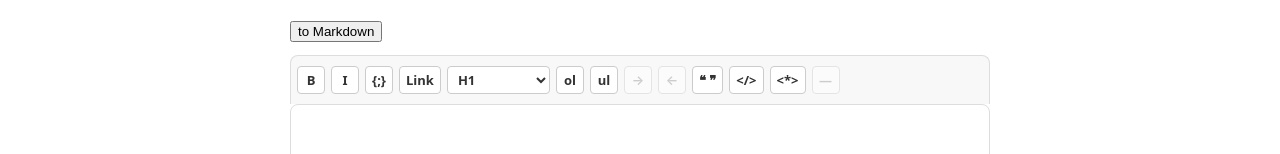
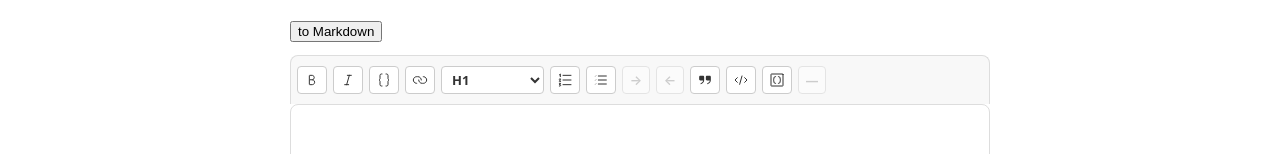
Before and after one commit to mjcampagna/backlight-prosemirror-editor, a website built with Vite: page demo.html in a window 1280 px wide. Shown: the part 138-292 px from the top of the page. Built offline with nearby package versions, Linux system fonts and the light colour scheme.

Commit message:
SVG icons

```diff
--- a/src/markdownToolbarPlugin.js
+++ b/src/markdownToolbarPlugin.js
@@ -75,25 +75,30 @@ export function markdownToolbarPlugin(options = {}) {
       const can = (cmd) => (state) => cmd(state);
 
       if (schema.marks.strong) items.push(makeBtn({
-        label: "B", title: "Bold (Mod-B)",
+        label: "Bold", title: "Bold (Mod-B)",
+        icon: "bold",
         run: run(toggleMark(schema.marks.strong)),
         isActive: (s) => isMarkActive(s, schema.marks.strong),
         isEnabled: can(toggleMark(schema.marks.strong))
       }));
       if (schema.marks.em) items.push(makeBtn({
-        label: "I", title: "Italic (Mod-I)",
+        label: "Italic", title: "Italic (Mod-I)",
+        icon: "italic",
         run: run(toggleMark(schema.marks.em)),
         isActive: (s) => isMarkActive(s, schema.marks.em),
         isEnabled: can(toggleMark(schema.marks.em))
       }));
       if (schema.marks.code) items.push(makeBtn({
-        label: "{;}", title: "Inline code (Mod-`)",
+        icon: "inline_code",
+        label: "Inline code",
+        title: "Inline code (Mod-`)",
         run: run(toggleMark(schema.marks.code)),
         isActive: (s) => isMarkActive(s, schema.marks.code),
         isEnabled: can(toggleMark(schema.marks.code))
       }));
       if (schema.marks.link) items.push(makeBtn({
         label: "Link", title: "Link (Mod-K)",
+        icon: "link",
         run: (view) => createLinkCommand()(view.state, view.dispatch, view),
         isActive: (s) => hasLink(s),
         isEnabled: () => true
@@ -140,7 +145,9 @@ export function markdownToolbarPlugin(options = {}) {
       if (schema.nodes.list_item) {
         const { bullet_list, ordered_list, list_item } = schema.nodes;
         if (ordered_list) items.push(makeBtn({
-          label: "ol", title: "Numbered list (Shift-Ctrl-7)",
+          icon: "ol",
+          label: "ol",
+          title: "Numbered list (Shift-Ctrl-7)",
           run: run(applyListUnified(ordered_list, list_item)),
           isActive: (s) => {
             // Don't activate if HR is in selection
@@ -154,7 +161,9 @@ export function markdownToolbarPlugin(options = {}) {
           isEnabled: () => true
         }));
         if (bullet_list) items.push(makeBtn({
-          label: "ul", title: "Bulleted list (Shift-Ctrl-8)",
+          icon: "ul",
+          label: "ul",
+          title: "Bulleted list (Shift-Ctrl-8)",
           run: run(applyListUnified(bullet_list, list_item)),
           isActive: (s) => {
             // Don't activate if HR is in selection
@@ -185,7 +194,9 @@ export function markdownToolbarPlugin(options = {}) {
       if (schema.nodes.blockquote) {
         const cmd = applyBlockquoteUnified(schema.nodes.blockquote);
         items.push(makeBtn({
-          label: "❝ ❞", title: "Blockquote (Shift-Ctrl-B)",
+          icon: "blockquote",
+          label: "❝ ❞",
+          title: "Blockquote (Shift-Ctrl-B)",
           run: run(cmd),
           isActive: (s) => {
             // Don't activate if HR is in selection
@@ -211,12 +222,14 @@ export function markdownToolbarPlugin(options = {}) {
 
         items.push(
           makeBtn({
+            icon: "code",
             label: "</>",
             title: "Code block (Shift-Ctrl-\\)",
             run: run(cmdMulti),
             isActive: (s) => isBlockActive(s, schema.nodes.code_block),
           }),
           makeBtn({
+            icon: "flatten_code",
             label: "<*>",
             title: "Flatten to one code block",
             run: run(cmdSingle),
--- a/src/styles/baseline.css
+++ b/src/styles/baseline.css
@@ -160,6 +160,13 @@
   color: var(--pm-btn-color-disabled);
   cursor: default;
   opacity: .45;
+}
+
+.pm-editor-container .pm-btn svg {
+  width: 16px;
+  height: 16px;
+  display: block;
+  flex-shrink: 0;
 }
 
 .pm-editor-container .pm-select {
--- a/src/ui/builders.js
+++ b/src/ui/builders.js
@@ -1,8 +1,18 @@
-export function makeBtn({ label, title, run, isActive, isEnabled }) {
+import { getIcon } from './icons.js';
+
+export function makeBtn({ label, title, run, isActive, isEnabled, icon }) {
   const btn = document.createElement("button");
   btn.type = "button";
   btn.className = "pm-btn";
-  btn.textContent = label;
+
+  // Use icon if provided, otherwise fall back to text label
+  if (icon) {
+    btn.innerHTML = getIcon(icon);
+    btn.setAttribute('aria-label', label);
+  } else {
+    btn.textContent = label;
+  }
+
   if (title) btn.title = title;
   btn.setAttribute("aria-pressed", "false");
   btn.addEventListener("mousedown", (e) => e.preventDefault());
--- /dev/null
+++ b/src/ui/icons.js
@@ -0,0 +1,40 @@
+// Toolbar SVG icons
+// All icons use currentColor to inherit text color from their container
+
+export const icons = {
+  bold: `<?xml version="1.0" encoding="UTF-8"?><svg width="24px" height="24px" stroke-width="1.5" viewBox="0 0 24 24" fill="none" xmlns="http://www.w3.org/2000/svg" color="currentColor"><path d="M12 11.6667H8M12 11.6667C12 11.6667 15.3333 11.6667 15.3333 8.33333C15.3333 5.00002 12 5 12 5C12 5 12 5 12 5H8.6C8.26863 5 8 5.26863 8 5.6V11.6667M12 11.6667C12 11.6667 16 11.6667 16 15.3333C16 19 12 19 12 19C12 19 12 19 12 19H8.6C8.26863 19 8 18.7314 8 18.4V11.6667" stroke="currentColor" stroke-width="1.5"></path></svg>`,
+  italic: `<?xml version="1.0" encoding="UTF-8"?><svg width="24px" height="24px" stroke-width="1.5" viewBox="0 0 24 24" fill="none" xmlns="http://www.w3.org/2000/svg" color="currentColor"><path d="M11 5L14 5M17 5L14 5M14 5L10 19M10 19L7 19M10 19L13 19" stroke="currentColor" stroke-width="1.5" stroke-linecap="round" stroke-linejoin="round"></path></svg>`,
+  inline_code: `<?xml version="1.0" encoding="UTF-8"?><svg width="24px" stroke-width="1.5" height="24px" viewBox="0 0 24 24" fill="none" xmlns="http://www.w3.org/2000/svg" color="currentColor"><path d="M9.00001 21L8.00001 21C6.89544 21 6.00001 20.1057 6.00001 19.0011C6.00001 17.4501 6.00001 15.3443 6 14C6 13 4.5 12 4.5 12C4.5 12 6.00001 11 6.00001 10C6.00001 8.827 6.00001 6.62207 6.00001 4.99914C6.00001 3.89457 6.89544 3 8.00001 3L9.00001 3" stroke="currentColor" stroke-width="1.5" stroke-linecap="round" stroke-linejoin="round"></path><path d="M15 21L16 21C17.1046 21 18 20.1057 18 19.0011C18 17.4501 18 15.3443 18 14C18 13 19.5 12 19.5 12C19.5 12 18 11 18 10C18 8.827 18 6.62207 18 4.99914C18 3.89457 17.1046 3 16 3L15 3" stroke="currentColor" stroke-width="1.5" stroke-linecap="round" stroke-linejoin="round"></path></svg>`,
+  link: `<?xml version="1.0" encoding="UTF-8"?><svg width="24px" height="24px" stroke-width="1.5" viewBox="0 0 24 24" fill="none" xmlns="http://www.w3.org/2000/svg" color="currentColor"><path d="M14 11.9976C14 9.5059 11.683 7 8.85714 7C8.52241 7 7.41904 7.00001 7.14286 7.00001C4.30254 7.00001 2 9.23752 2 11.9976C2 14.376 3.70973 16.3664 6 16.8714C6.36756 16.9525 6.75006 16.9952 7.14286 16.9952" stroke="currentColor" stroke-width="1.5" stroke-linecap="round" stroke-linejoin="round"></path><path d="M10 11.9976C10 14.4893 12.317 16.9952 15.1429 16.9952C15.4776 16.9952 16.581 16.9952 16.8571 16.9952C19.6975 16.9952 22 14.7577 22 11.9976C22 9.6192 20.2903 7.62884 18 7.12383C17.6324 7.04278 17.2499 6.99999 16.8571 6.99999" stroke="currentColor" stroke-width="1.5" stroke-linecap="round" stroke-linejoin="round"></path></svg>`,
+  ol: `<?xml version="1.0" encoding="UTF-8"?><svg width="24px" height="24px" viewBox="0 0 24 24" stroke-width="1.5" fill="none" xmlns="http://www.w3.org/2000/svg" color="currentColor"><path d="M9 5L21 5" stroke="currentColor" stroke-width="1.5" stroke-linecap="round" stroke-linejoin="round"></path><path d="M5 7L5 3L3.5 4.5" stroke="currentColor" stroke-width="1.5" stroke-linecap="round" stroke-linejoin="round"></path><path d="M5.5 14L3.5 14L5.40471 11.0371C5.46692 10.9403 5.50215 10.8268 5.47709 10.7145C5.41935 10.4557 5.216 10 4.5 10C3.50001 10 3.5 10.8889 3.5 10.8889C3.5 10.8889 3.5 10.8889 3.5 10.8889L3.5 11.1111" stroke="currentColor" stroke-width="1.5" stroke-linecap="round" stroke-linejoin="round"></path><path d="M4 19L4.5 19C5.05228 19 5.5 19.4477 5.5 20V20C5.5 20.5523 5.05228 21 4.5 21L3.5 21" stroke="currentColor" stroke-width="1.5" stroke-linecap="round" stroke-linejoin="round"></path><path d="M3.5 17L5.5 17L4 19" stroke="currentColor" stroke-width="1.5" stroke-linecap="round" stroke-linejoin="round"></path><path d="M9 12L21 12" stroke="currentColor" stroke-width="1.5" stroke-linecap="round" stroke-linejoin="round"></path><path d="M9 19L21 19" stroke="currentColor" stroke-width="1.5" stroke-linecap="round" stroke-linejoin="round"></path></svg>`,
+  ul: `<?xml version="1.0" encoding="UTF-8"?><svg width="24px" height="24px" stroke-width="1.5" viewBox="0 0 24 24" fill="none" xmlns="http://www.w3.org/2000/svg" color="currentColor"><path d="M8 6L20 6" stroke="currentColor" stroke-width="1.5" stroke-linecap="round" stroke-linejoin="round"></path><path d="M4 6.01L4.01 5.99889" stroke="currentColor" stroke-width="1.5" stroke-linecap="round" stroke-linejoin="round"></path><path d="M4 12.01L4.01 11.9989" stroke="currentColor" stroke-width="1.5" stroke-linecap="round" stroke-linejoin="round"></path><path d="M4 18.01L4.01 17.9989" stroke="currentColor" stroke-width="1.5" stroke-linecap="round" stroke-linejoin="round"></path><path d="M8 12L20 12" stroke="currentColor" stroke-width="1.5" stroke-linecap="round" stroke-linejoin="round"></path><path d="M8 18L20 18" stroke="currentColor" stroke-width="1.5" stroke-linecap="round" stroke-linejoin="round"></path></svg>`,
+  blockquote: `<?xml version="1.0" encoding="UTF-8"?><svg width="24px" height="24px" viewBox="0 0 24 24" fill="none" xmlns="http://www.w3.org/2000/svg" color="currentColor" stroke-width="1.5"><path fill-rule="evenodd" clip-rule="evenodd" d="M9.21255 12.75C9.12943 13.5242 8.9054 14.1421 8.5147 14.6891C7.99181 15.4211 7.11571 16.1036 5.66459 16.8292C5.29411 17.0144 5.14394 17.4649 5.32918 17.8354C5.51442 18.2059 5.96493 18.3561 6.33541 18.1708C7.88429 17.3964 9.00819 16.5789 9.7353 15.5609C10.4761 14.5238 10.75 13.3571 10.75 12V7.5C10.75 6.53351 9.96649 5.75 9 5.75H5C4.03351 5.75 3.25 6.53351 3.25 7.5V11C3.25 11.9665 4.03352 12.75 5 12.75H9.21255Z" fill="currentColor"></path><path fill-rule="evenodd" clip-rule="evenodd" d="M19.2125 12.75C19.1294 13.5242 18.9054 14.1421 18.5147 14.6891C17.9918 15.4211 17.1157 16.1036 15.6646 16.8292C15.2941 17.0144 15.1439 17.4649 15.3292 17.8354C15.5144 18.2059 15.9649 18.3561 16.3354 18.1708C17.8843 17.3964 19.0082 16.5789 19.7353 15.5609C20.4761 14.5238 20.75 13.3571 20.75 12V7.5C20.75 6.53352 19.9665 5.75 19 5.75H15C14.0335 5.75 13.25 6.53352 13.25 7.5V11C13.25 11.9665 14.0335 12.75 15 12.75H19.2125Z" fill="currentColor"></path></svg>`,
+  code: `<?xml version="1.0" encoding="UTF-8"?><svg width="24px" height="24px" stroke-width="1.5" viewBox="0 0 24 24" fill="none" xmlns="http://www.w3.org/2000/svg" color="currentColor"><path d="M13.5 6L10 18.5" stroke="currentColor" stroke-width="1.5" stroke-linecap="round" stroke-linejoin="round"></path><path d="M6.5 8.5L3 12L6.5 15.5" stroke="currentColor" stroke-width="1.5" stroke-linecap="round" stroke-linejoin="round"></path><path d="M17.5 8.5L21 12L17.5 15.5" stroke="currentColor" stroke-width="1.5" stroke-linecap="round" stroke-linejoin="round"></path></svg>`,
+  flatten_code: `<?xml version="1.0" encoding="UTF-8"?><svg width="24px" stroke-width="1.5" height="24px" viewBox="0 0 24 24" fill="none" xmlns="http://www.w3.org/2000/svg" color="currentColor"><path d="M10 17L9.33334 17C8.22877 17 7.33334 16.1047 7.33334 15.0002C7.33334 14.3284 7.33334 13.6211 7.33333 13.1111C7.33333 12.5556 6 12 6 12C6 12 7.33333 11.4444 7.33334 10.8889C7.33334 10.4359 7.33334 9.70586 7.33334 8.99998C7.33334 7.89541 8.22877 7 9.33334 7L10 7" stroke="currentColor" stroke-width="1.5" stroke-linecap="round" stroke-linejoin="round"></path><path d="M14 17L14.6667 17C15.7712 17 16.6667 16.1047 16.6667 15.0002C16.6667 14.3284 16.6667 13.6211 16.6667 13.1111C16.6667 12.5556 18 12 18 12C18 12 16.6667 11.4444 16.6667 10.8889C16.6667 10.4359 16.6667 9.70586 16.6667 8.99998C16.6667 7.89541 15.7712 7 14.6667 7L14 7" stroke="currentColor" stroke-width="1.5" stroke-linecap="round" stroke-linejoin="round"></path><path d="M21 3.6V20.4C21 20.7314 20.7314 21 20.4 21H3.6C3.26863 21 3 20.7314 3 20.4V3.6C3 3.26863 3.26863 3 3.6 3H20.4C20.7314 3 21 3.26863 21 3.6Z" stroke="currentColor" stroke-width="1.5" stroke-linecap="round" stroke-linejoin="round"></path></svg>`,
+  strikethrough: `<?xml version="1.0" encoding="UTF-8"?><svg width="24px" height="24px" viewBox="0 0 24 24" stroke-width="1.5" fill="none" xmlns="http://www.w3.org/2000/svg" color="currentColor"><path d="M3 12L21 12" stroke="currentColor" stroke-width="1.5" stroke-linecap="round" stroke-linejoin="round"></path><path d="M16.2857 3L10.068 3C7.82129 3 6 4.82129 6 7.06797C6 8.81895 7.12044 10.3735 8.78157 10.9272L12 12M6 21H13.932C16.1787 21 18 19.1787 18 16.932C18 16.2409 17.8255 15.5804 17.512 15" stroke="currentColor" stroke-width="1.5" stroke-linecap="round" stroke-linejoin="round"></path></svg>`,
+};
+
+/**
+ * Get an SVG icon by name
+ * @param {string} name - Icon name (e.g., 'bold', 'italic')
+ * @param {Object} options - Optional styling options
+ * @returns {string} SVG markup
+ */
+export function getIcon(name, options = {}) {
+  const icon = icons[name];
+  if (!icon) {
+    console.warn(`Icon "${name}" not found`);
+    return '';
+  }
+
+  // Apply any custom attributes
+  let result = icon;
+  if (options.size) {
+    result = result.replace(/width="16"/g, `width="${options.size}"`);
+    result = result.replace(/height="16"/g, `height="${options.size}"`);
+  }
+
+  return result;
+}
+
+export default icons;
```
